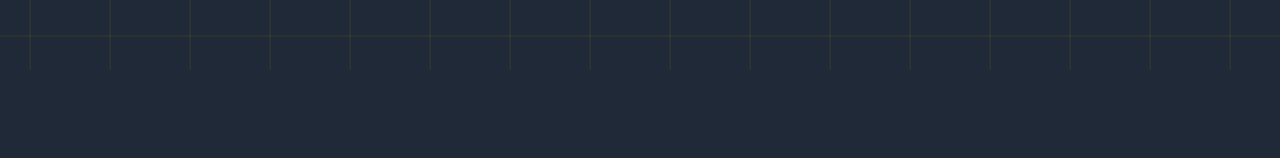
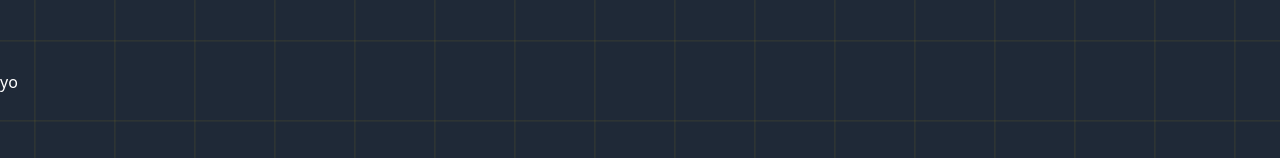
Before and after one commit to andy02chen/portfolio_site, a React (Vite) app in the folder portfolio/: page / in a window 1280 px wide. Shown: the part 794-952 px from the top of the page. Before the commit the page ends 864 px from the top, so only its background shows below. Built offline with nearby package versions, Linux system fonts and the light colour scheme; a web font is replaced by a local one.

Commit message:
changed scroll to section behaviour/function

```diff
--- a/portfolio/index.html
+++ b/portfolio/index.html
@@ -1,5 +1,5 @@
 <!doctype html>
-<html lang="en">
+<html lang="en" class="scroll-smooth">
   <head>
     <meta charset="UTF-8" />
     <link rel="icon" type="image/svg+xml" href="/vite.svg" />
--- /dev/null
+++ b/portfolio/src/About.tsx
@@ -0,0 +1,14 @@
+
+type HomeProps = {
+  setNav: React.Dispatch<React.SetStateAction<string>>;
+};
+
+export default function About({ setNav }: HomeProps) {
+  return(
+    <section id="about_me" className="w-full min-h-[calc(100vh-73px)] lg:min-h-[calc(100vh-64px)]">
+      <div className="w-80 min-h-3/4 bg-[-var(--light-blue)] outline-[-var(--yellow)]">
+      yo
+      </div>
+    </section>
+  )
+}
--- a/portfolio/src/App.tsx
+++ b/portfolio/src/App.tsx
@@ -1,5 +1,6 @@
 import { useState, type SetStateAction } from "react";
 import Home from "./Home";
+import About from "./About";
 
 function App() {
 
@@ -36,9 +37,22 @@ function App() {
     handleCrossClick();
   };
 
+  const scrollToSection = (sectionId: string) => {
+  const element = document.getElementById(sectionId);
+  if (element) {
+    const navbarHeight = window.innerWidth >= 1024 ? 64 : 73; // lg breakpoint
+    const elementPosition = element.getBoundingClientRect().top + window.pageYOffset;
+    window.scrollTo({
+      top: elementPosition - navbarHeight,
+      behavior: 'smooth'
+    });
+  }
+};
+
   return (
     <main className="min-h-dvh w-full bg-[var(--dark-blue)] text-[var(--white)]
       grid-background pt-[73px] lg:pt-16
+      scroll-smooth
     ">
       <nav className="font-ubuntu w-full lg:h-16 border-b border-[var(--light-yellow)] bg-[var(--dark-blue)] fixed top-0 left-0 right-0 z-50">
 
@@ -108,7 +122,7 @@ function App() {
                   href="#home"
                   draggable="false"
                   className="flex flex-row items-center gap-4 py-5 px-6"
-                  onClick={() => handleNavClick('home')}
+                  onClick={(e) => {e.preventDefault();setNav('home');scrollToSection('home');handleNavClick('home')}}
                 >
                   <div className="h-12 w-12 flex-shrink-0">
                     <svg className="h-full w-full" viewBox="0 0 291 326" fill="none" xmlns="http://www.w3.org/2000/svg">
@@ -126,7 +140,7 @@ function App() {
                   href="#about_me"
                   draggable="false"
                   className="flex flex-row items-center gap-4 py-5 px-6"
-                  onClick={() => handleNavClick('about_me')}
+                  onClick={(e) => {e.preventDefault();setNav('about_me');scrollToSection('about_me');handleNavClick('about_me')}}
                 >
                   <div className="h-12 w-12 flex-shrink-0">
                     <svg className="h-full w-full" viewBox="0 0 63 64" fill="none" xmlns="http://www.w3.org/2000/svg">
@@ -146,7 +160,7 @@ function App() {
                   href="#projects"
                   draggable="false"
                   className="flex flex-row items-center gap-4 py-5 px-6"
-                  onClick={() => handleNavClick('projects')}
+                  onClick={(e) => {e.preventDefault();setNav('projects');scrollToSection('projects');handleNavClick('projects')}}
                 >
                   <div className="h-12 w-12 flex-shrink-0">
                     <svg className="h-full w-full" viewBox="0 0 70 64" fill="none" xmlns="http://www.w3.org/2000/svg">
@@ -164,7 +178,7 @@ function App() {
                   href="#contact"
                   draggable="false"
                   className="flex flex-row items-center gap-4 py-5 px-6"
-                  onClick={() => handleNavClick('contact')}
+                  onClick={(e) => {e.preventDefault();setNav('contact');scrollToSection('contact');handleNavClick('contact')}}
                 >
                   <div className="h-12 w-12 flex-shrink-0">
                     <svg className="h-full w-full" viewBox="0 0 53 67" fill="none" xmlns="http://www.w3.org/2000/svg">
@@ -191,7 +205,12 @@ function App() {
               bg-gradient-to-r from-[var(--light-yellow)] to-[var(--light-yellow)] bg-[length:0%_100%]
               hover:bg-[length:100%_100%] transition-all duration-500 underline-hover"
               draggable="false"
-              onClick={() => setNav('home')}>
+              onClick={(e) => {
+                e.preventDefault();
+                setNav("home");
+                window.scrollTo({ top: 0});
+              }}
+              >
                 Andy Chen</a>
             </li>
           </div>
@@ -204,7 +223,12 @@ function App() {
                 bg-gradient-to-r from-[var(--light-yellow)] to-[var(--light-yellow)] bg-[length:0%_100%]
                 hover:bg-[length:100%_100%] transition-all duration-500 underline-hover"
                 draggable="false"
-                onClick={() => setNav('home')}>
+                onClick={(e) => {
+                  e.preventDefault();
+                  setNav("home");
+                  window.scrollTo({ top: 0, behavior: 'smooth' });
+                }}
+                >
                   Home
               </a>
             </li>
@@ -215,7 +239,7 @@ function App() {
                 bg-gradient-to-r from-[var(--light-yellow)] to-[var(--light-yellow)] bg-[length:0%_100%]
                 hover:bg-[length:100%_100%] transition-all duration-500 underline-hover"
                 draggable="false"
-                onClick={() => setNav('about_me')}>
+                onClick={(e) => {e.preventDefault();setNav('about_me');scrollToSection('about_me')}}>
                   About Me
               </a>
             </li>
@@ -226,7 +250,7 @@ function App() {
                 bg-gradient-to-r from-[var(--light-yellow)] to-[var(--light-yellow)] bg-[length:0%_100%]
                 hover:bg-[length:100%_100%] transition-all duration-500 underline-hover"
                 draggable="false"
-                onClick={() => setNav('projects')}>
+                onClick={(e) => {e.preventDefault();setNav('projects');scrollToSection('projects')}}>
                   Projects
               </a>
             </li>
@@ -237,7 +261,7 @@ function App() {
                 bg-gradient-to-r from-[var(--light-yellow)] to-[var(--light-yellow)] bg-[length:0%_100%]
                 hover:bg-[length:100%_100%] transition-all duration-500 underline-hover"
                 draggable="false"
-                onClick={() => setNav('contact')}>
+                onClick={(e) => {e.preventDefault();setNav('contact');scrollToSection('contact')}}>
                   Contact
               </a>
             </li>
@@ -247,6 +271,9 @@ function App() {
 
       {/* Home Page */}
       <Home setNav={setNav}/>
+
+      {/* About Me */}
+      <About setNav={setNav}/>
     </main>
   )
 }
--- a/portfolio/src/Home.tsx
+++ b/portfolio/src/Home.tsx
@@ -8,7 +8,8 @@ type HomeProps = {
 export default function Home({ setNav }: HomeProps) {
 
   return(
-    <section className="w-full min-h-[calc(100vh-73px)] lg:min-h-[calc(100vh-64px)] flex flex-col lg:flex-row justify-center items-center">
+    <section id='home' className="w-full min-h-[calc(100vh-73px)] lg:min-h-[calc(100vh-64px)]
+    flex flex-col lg:flex-row justify-center items-center">
       {/* Left Div */}
       <div className="w-full md:w-1/2 h-screen flex flex-1 items-center justify-center flex-col gap-4 md:gap-8 lg:gap-16
       select-none overflow-hidden">
--- a/portfolio/src/index.css
+++ b/portfolio/src/index.css
@@ -9,8 +9,15 @@
   --light-blue: #2B394D;
 }
 
-html, body {
-  @apply bg-[var(--dark-blue)] text-[var(--white)];
+html {
+  scroll-behavior: smooth !important;
+  background-color: var(--dark-blue);
+  color: var(--white);
+}
+
+body {
+  background-color: var(--dark-blue);
+  color: var(--white);
 }
 
 @theme {
```
